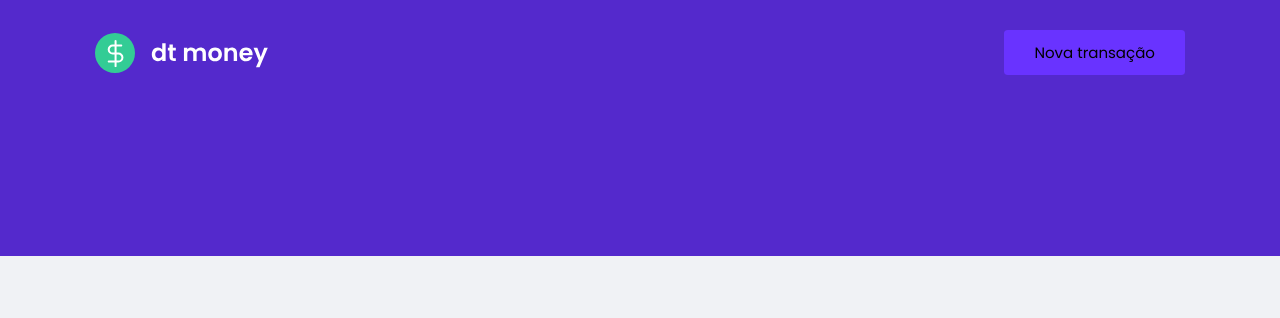
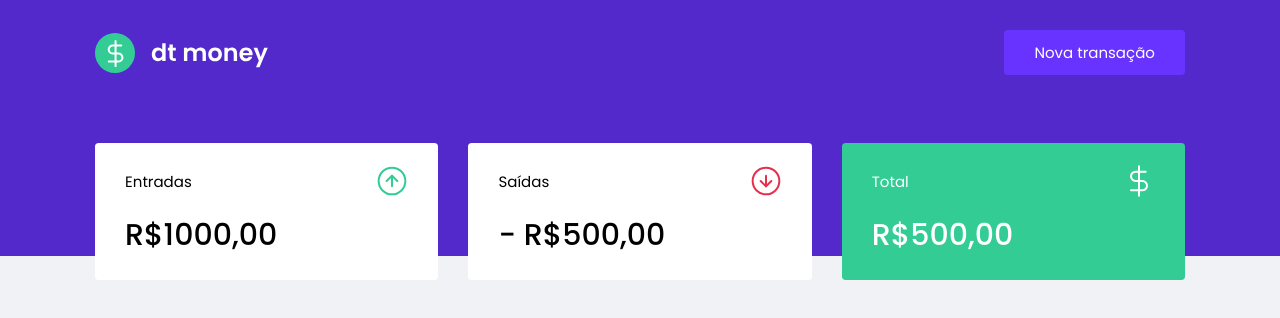
Before and after one commit to vitor-martinss/DTMoney, a React (Create React App) app in the folder src/DTMoney.Static/: page / in a window 1280 px wide. Shown: the top 318 px of the page. Built offline with nearby package versions, Linux system fonts and the light colour scheme.

Commit message:
ADD summary component

```diff
--- a/src/DTMoney.Static/public/index.html
+++ b/src/DTMoney.Static/public/index.html
@@ -9,7 +9,7 @@
 	<link rel="shortcut icon" href="favicon.png" type="image/png" />
 	<title>DTMoney</title>
 
-	<link href="https://fonts.googleapis.com/css2?family=Poppins:wght@400;600&display=swap" rel="stylesheet">
+	<link href="https://fonts.googleapis.com/css2?family=Poppins:wght@400;500;600&display=swap" rel="stylesheet">
 </head>
 
 <body>
--- a/src/DTMoney.Static/src/App.tsx
+++ b/src/DTMoney.Static/src/App.tsx
@@ -1,10 +1,12 @@
 import { Header } from './components/Header'
+import { Dashboard } from './components/Dashboard'
 import { GlobalStyle } from './styles/global';
 
 export function App() {
 	return (
 		<>
 			<Header />
+			<Dashboard />
 			<GlobalStyle />
 		</>
 	);
--- /dev/null
+++ b/src/DTMoney.Static/src/components/Dashboard/index.tsx
@@ -0,0 +1,10 @@
+import { Summary } from '../Summary'
+import { Container } from './styles'
+
+export function Dashboard() {
+	return (
+		<Container>
+			<Summary />
+		</Container>
+	)
+}
--- /dev/null
+++ b/src/DTMoney.Static/src/components/Dashboard/styles.ts
@@ -0,0 +1,8 @@
+import styled from "styled-components";
+
+export const Container = styled.main`
+	width: 100%;
+	max-width: 1120px;
+	margin: 0 auto;
+	padding: 2.5rem 1rem;
+`;
--- /dev/null
+++ b/src/DTMoney.Static/src/components/Summary/index.tsx
@@ -0,0 +1,32 @@
+import incomeImg from '../../assets/income.svg'
+import outcomeImg from '../../assets/outcome.svg'
+import totalImg from '../../assets/total.svg'
+import { Container } from './styles'
+
+export function Summary() {
+	return (
+		<Container>
+			<div>
+				<header>
+					<p>Entradas</p>
+					<img src={incomeImg} alt="Entradas" />
+				</header>
+				<strong>R$1000,00</strong>
+			</div>
+			<div>
+				<header>
+					<p>Saídas</p>
+					<img src={outcomeImg} alt="Entradas" />
+				</header>
+				<strong>- R$500,00</strong>
+			</div>
+			<div className='highlight-background'>
+				<header>
+					<p>Total</p>
+					<img src={totalImg} alt="Entradas" />
+				</header>
+				<strong>R$500,00</strong>
+			</div>
+		</Container>
+	)
+}
--- /dev/null
+++ b/src/DTMoney.Static/src/components/Summary/styles.ts
@@ -0,0 +1,35 @@
+import styled from "styled-components";
+
+export const Container = styled.div`
+	display: grid;
+	grid-template-columns: repeat(3, 1fr);
+	gap: 2rem;
+	margin-top: -10rem;
+
+	div {
+		background-color: var(--shape);
+
+		padding: 1.5rem 2rem;
+		border-radius: .25rem;
+		color: var(--text-title);
+
+		header {
+			display: flex;
+			align-items: center;
+			justify-content: space-between;
+		}
+
+		strong {
+			display: block;
+			margin-top: 1rem;
+			font-size: 2rem;
+			font-weight: 500;
+			line-height: 3rem;
+		}
+
+		&.highlight-background {
+			background-color: var(--green);
+			color: var(--white);
+		}
+	}
+`;
--- a/src/DTMoney.Static/src/styles/global.ts
+++ b/src/DTMoney.Static/src/styles/global.ts
@@ -3,8 +3,9 @@
 export const GlobalStyle = createGlobalStyle`
 	:root {
 		--background: #f0f2f5;
-
+		--white: #fff;
 		--red: #e52e4d;
+		--green: #33cc95;
 		--blue: #5429cc;
 		--blue-light: #6933ff;
 		--text-tile: #363f5f;
@@ -19,6 +20,9 @@
 	}
 
 	html {
+		font-family: 'Poppins', sans-serif;
+		font-weight: 400;
+
 		@media (max-width: 1860px) {
 			font-size: 93.95%; // 15px
 		}
```
Also changed, not shown: 1 other file (tests, documents, lock files or other folders).
